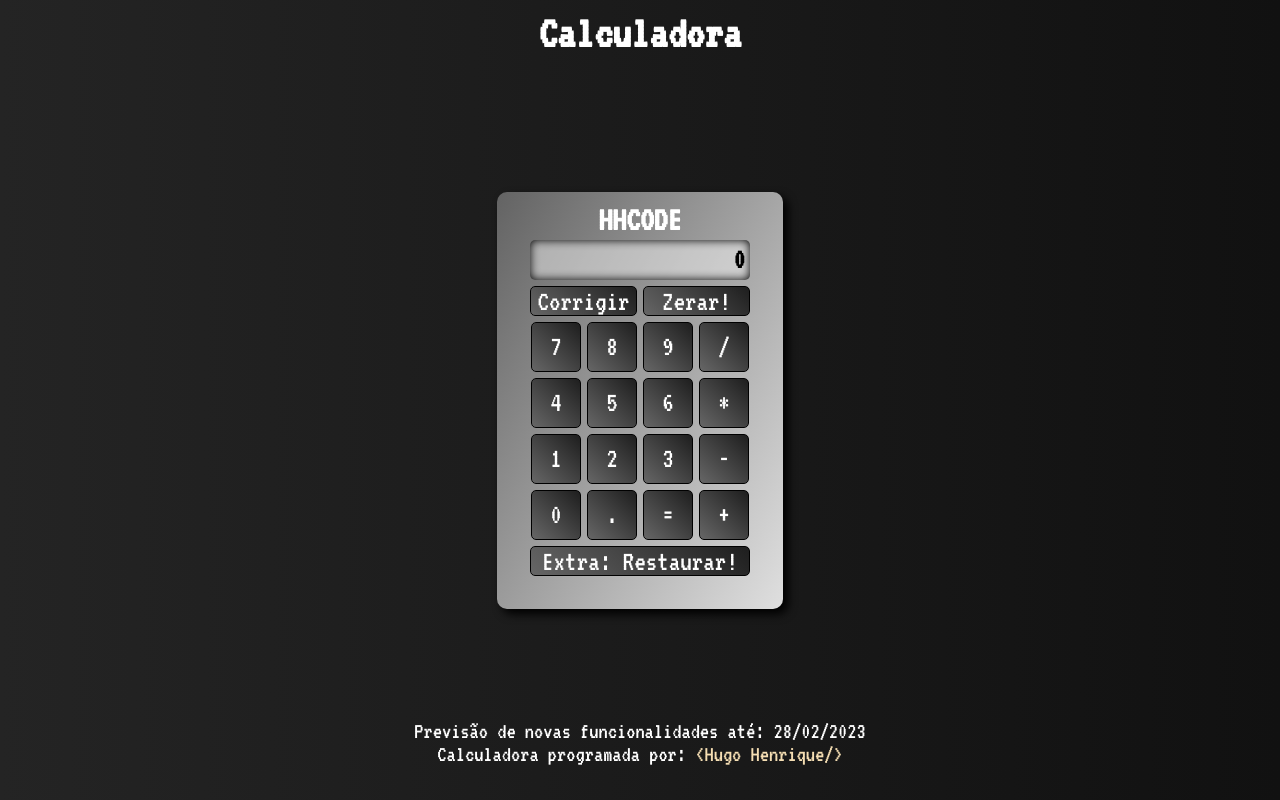
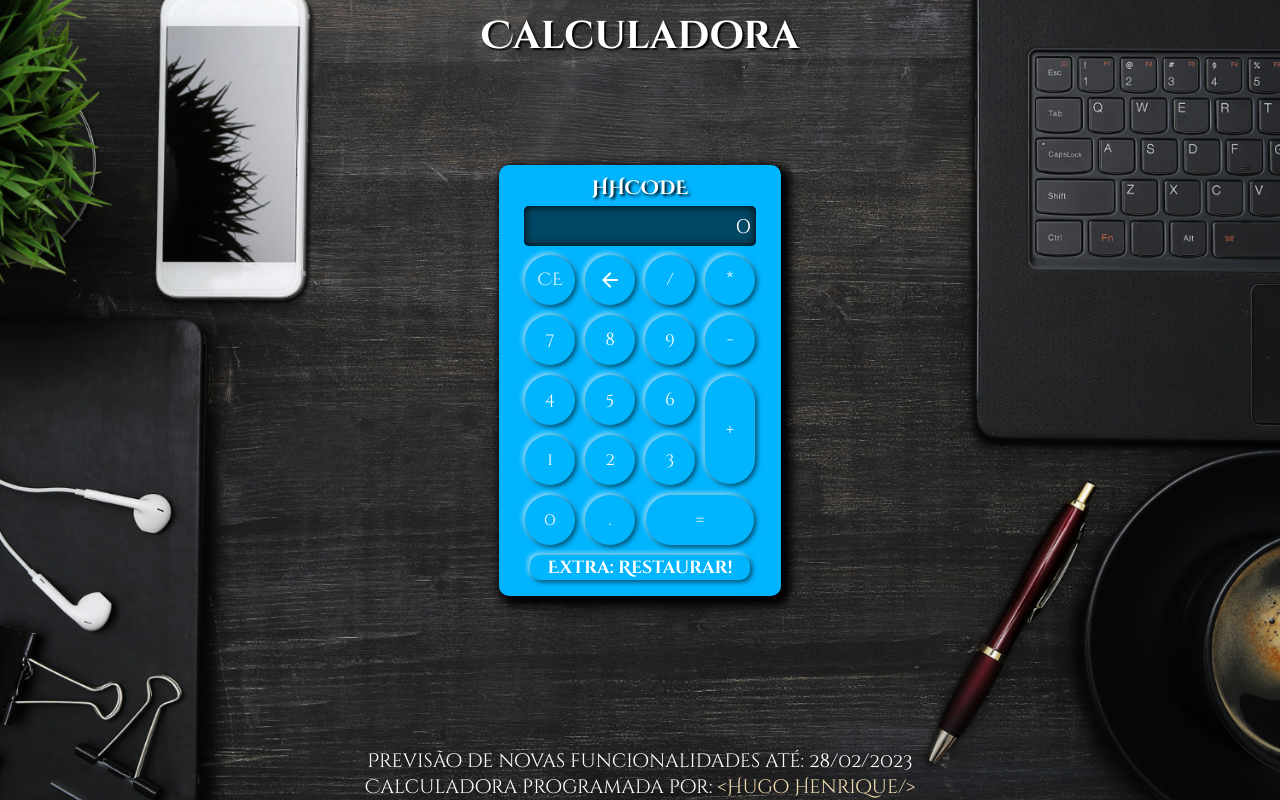
Before and after one commit to HugoAlbuquerque1993/Projetos-Simples, a plain HTML site: page p01 calculadora/index.html in a window 1280 px wide. Drawn offline with nearby package versions, Linux system fonts and the light colour scheme; a web font is replaced by a local one.

Commit message:
atualizando calculadora

```diff
--- a/p01 calculadora/index.html
+++ b/p01 calculadora/index.html
@@ -6,50 +6,51 @@
     <meta name="viewport" content="width=device-width, initial-scale=1.0">
     <title>Calculadora</title>
     <link rel="stylesheet" href="./styles/MainStyle.css">
+    <link rel="stylesheet" href="https://fonts.googleapis.com/css2?family=Material+Symbols+Outlined:opsz,wght,FILL,GRAD@48,400,0,0"/>
 </head>
-<body onkeypress="botao(event)">
+<body onkeydown="botao(event)">
     <header>
         <h1>Calculadora</h1>
     </header>
     <main>
         <section>
-            <div>
-                <h2>HHCODE</h2>
-            </div>
-            <div>
-                <p id="campo">0</p>
-            </div>
-            <div>
-                <input type="button" onclick="corrigir()" value="Corrigir" id="apagar">
-                <input type="button" onclick="zerar()" value="Zerar!" id="apagar">
-            </div>
-            <div>
-                <input type="button" onclick="callNum('7')" value="7">
-                <input type="button" onclick="callNum('8')" value="8">
-                <input type="button" onclick="callNum('9')" value="9">
-                <input type="button" onclick="callNum(`/`)" value="/">
-            </div>
-            <div>
-                <input type="button" onclick="callNum('4')" value="4">
-                <input type="button" onclick="callNum('5')" value="5">
-                <input type="button" onclick="callNum('6')" value="6">
-                <input type="button" onclick="callNum('*')" value="*">
-            </div>
-            <div>
-                <input type="button" onclick="callNum('1')" value="1">
-                <input type="button" onclick="callNum('2')" value="2">
-                <input type="button" onclick="callNum('3')" value="3">
-                <input type="button" onclick="callNum('-')" value="-">
-            </div>
-            <div>
-                <input type="button" onclick="callNum('0')" value="0">
-                <input type="button" onclick="callNum('.')" value=".">
-                <input type="button" onclick="igual()" value="=">
-                <input type="button" onclick="callNum('+')" value="+">
-            </div>
-            <div>
-                <input type="button" onclick="restaurar()" name="restaurar" id="restaurar" value="Extra: Restaurar!">
-            </div>
+            <table>
+                <legend>HHCODE</legend>
+                <tr>
+                    <td colspan="4"><p id="campo">0</p></td>
+                </tr>
+                <tr>
+                    <td><input type="button" onclick="zerar()" value="CE" id="apagar"></td>
+                    <td><button type="button" onclick="corrigir()" id="corrigir" class="material-symbols-outlined">arrow_back</button></td>
+                    <td><input type="button" onclick="callNum(`/`)" value="/"></td>
+                    <td><input type="button" onclick="callNum('*')" value="*"></td>
+                </tr>
+                <tr>
+                    <td><input type="button" onclick="callNum('7')" value="7"></td>
+                    <td><input type="button" onclick="callNum('8')" value="8"></td>
+                    <td><input type="button" onclick="callNum('9')" value="9"></td>
+                    <td><input type="button" onclick="callNum('-')" value="-"></td>
+                </tr>
+                <tr>
+                    <td><input type="button" onclick="callNum('4')" value="4"></td>
+                    <td><input type="button" onclick="callNum('5')" value="5"></td>
+                    <td><input type="button" onclick="callNum('6')" value="6"></td>
+                    <td rowspan="2"><input type="button" onclick="callNum('+')" value="+" id="mais"></td>
+                </tr>
+                <tr>
+                    <td><input type="button" onclick="callNum('1')" value="1"></td>
+                    <td><input type="button" onclick="callNum('2')" value="2"></td>
+                    <td><input type="button" onclick="callNum('3')" value="3"></td>
+                </tr>
+                <tr>
+                    <td><input type="button" onclick="callNum('0')" value="0"></td>
+                    <td><input type="button" onclick="callNum('.')" value="."></td>
+                    <td colspan="2"><input type="button" onclick="igual()" value="=" id="igual"></td>
+                </tr>
+                <tr>
+                    <td colspan="4"><input type="button" onclick="restaurar()" name="restaurar" id="restaurar" value="Extra: Restaurar!"></td>
+                </tr>
+            </table>
         </section>
     </main>
     <footer>
--- a/p01 calculadora/scripts/MainScript.js
+++ b/p01 calculadora/scripts/MainScript.js
@@ -1,6 +1,6 @@
 const campo = document.getElementById("campo")
 const validade = [
-    "0","1","2","3","4","5","6","7","8","9","/","*","-","+",",",".","Enter"
+    "0","1","2","3","4","5","6","7","8","9","/","*","-","+",",",".","Enter","=","Backspace"
 ]
 var restVal = ""
 
@@ -27,11 +27,11 @@ function restaurar(){
 }
 
 function corrigir(){
-    if (campo.innerHTML == "0"){
-        campo.innerHTML = "0"
+    var valor = campo.innerHTML
+    if (valor != "0"){
+        return campo.innerHTML = valor.substring(0, valor.length - 1)
     } else {
-    var valor = campo.innerHTML
-    return campo.innerHTML = valor.substring(0, valor.length - 1)
+        return campo.innerHTML = "0"
     }
 }
 
@@ -55,10 +55,11 @@ function botao(x){
 }
 
 function acionar(x){
-    if (campo.innerHTML.length > 17){
+    if (campo.innerHTML.length > 17 && x.key != "Backspace"){
         alert("Máximo de valores permitidos atingido")
         return
     }
+    if (campo.innerHTML == "0" && x.key != "Backspace"){campo.innerHTML = ""}
     if (x.key == "0"){campo.innerHTML += "0"}
     if (x.key == "1"){campo.innerHTML += "1"}
     if (x.key == "2"){campo.innerHTML += "2"}
@@ -71,7 +72,10 @@ function acionar(x){
     if (x.key == "9"){campo.innerHTML += "9"}
     if (x.key == "."){campo.innerHTML += "."}
     if (x.key == ","){campo.innerHTML += "."}
+    if (x.key == "="){igual()}
+    if (x.key == "Enter"){igual()}
 
+    if (x.key == "Backspace"){corrigir()}
     if (x.key == "/"){campo.innerHTML += "/"}
     if (x.key == "-"){campo.innerHTML += "-"}
     if (x.key == "*"){campo.innerHTML += "*"}
--- a/p01 calculadora/styles/MainStyle.css
+++ b/p01 calculadora/styles/MainStyle.css
@@ -15,98 +15,118 @@
     margin: 0;
     padding: 0;
     box-sizing: border-box;
-    font-family: var(--font6);
+    font-family: var(--font3);
 }
 body, html{
-    background-image: linear-gradient(to left, #111111, #242424);
+    background: black url(../img/bg-workstation.jpg) right center no-repeat;
+    background-size: cover;
     color: white;
     width: 100vw;
     height: 100vh;
-    font-size: 1.2em;
+    font-size: 1.1em;
     text-align: center;
 }
 header{
-    height: 10vh;
+    height: 5vh;
     width: 100vw;
     display: flex;
     justify-content: center;
 }
 header h1{
     margin-top: 10px;
+    text-shadow: 2px 2px 2px black;
 }
 
 
 main{
-    height: 80vh;
+    height: 75vh;
     width: 100vw;
     display: flex;
     justify-content: center;
     align-items: center;
 }
 section{
-    background-image: linear-gradient(120deg, rgb(99, 99, 99), rgb(223, 223, 223));
+    background-color: #00b4fe;
     width: fit-content;
     height: fit-content;
-    display: flex;
-    flex-direction: column;
-    justify-content: space-around;
-    align-items: center;
-    padding: 10px 30px 30px 30px;
     border-radius: 10px;
-    box-shadow: 5px 5px 10px black;
+    box-shadow: 5px 5px 10px 5px black;
+    margin-top: calc(4vw + 30px);
+    padding: 10px 20px;
 }
-section div{
-    width: 100%;
-    display: flex;
-    justify-content: center;
+section legend{
+    font-weight: bold;
+    text-shadow: 2px 2px 3px black;
+}
+section #mais{
+    height: 108px;
+    border-radius: 50px;
+}
+section #igual{
+    width: 108px;
+    border-radius: 50px;
+}
+section #restaurar{
+    width: 220px;
+    border-radius: 10px;
+    font-family: var(--font3);
+    font-weight: bold;
+    height: 25px;
+}
+section #corrigir{
+    width: 50px;
+    height: 50px;
+    border-radius: 50%;
+    border: none;
+    background-color: #00b4fe;
+    box-shadow: 2px 2px 5px rgba(0, 0, 0, 0.605), -2px -2px 5px rgba(255, 255, 255, 0.605);
+    color: white;
+    transition: 0.2s;
+}
+section #corrigir:hover{
+    background-color: #0037fe5d;
 }
 section #campo{
+    font-family: var(--font3);
+    max-width: 232px;
     height: 40px;
-    min-width: 220px;
-    max-width: 220px;
     margin: 3px;
     border-radius: 5px;
     box-shadow: inset 0 0 10px #000000;
-    text-align: right;
-    font-size: 1.5rem;
-    font-weight: bold;
+    font-size: 1.3rem;
     padding-right: 5px;
-    background-color: rgba(255, 255, 255, 0.441);
-    color: #000000;
+    background-color: rgba(0, 0, 0, 0.601);
+    color: white;
+    overflow: hidden;
     display: flex;
-    justify-content: end;
+    justify-content: right;
     align-items: center;
-    overflow: auto;
 }
 section input[type="number"]::-webkit-inner-spin-button, section input[type="number"]::-webkit-outer-spin-button{
     display: none;
 }
-section #apagar{
-    width: 50%;
-    height: 30px;
-}
-section #restaurar{
-    width: 220px;
-    height: 30px;
-}
-section input[type="button"]{
+section input{
+    font-family: var(--font3);
     width: 50px;
     height: 50px;
-    font-size: 1.5rem;
-    border-radius: 5px;
-    border: 1px solid black;
-    color: white;
+    font-size: 1rem;
+    border-radius: 50%;
+    border: none;
+    color: #ffffff;
     transition: 0.2s;
-    margin: 3px;
-    background-image: linear-gradient(45deg, #666666, #1e1e1e)
+    margin: 4px;
+    background-color: #00b4fe;
+    box-shadow: 2px 2px 5px rgba(0, 0, 0, 0.605), -2px -2px 5px rgba(255, 255, 255, 0.605);
 }
 section input[type="button"]:hover{
-    background-color: orange;
-    border: 3px solid gray;
+    background-color: #0037fe5d;
 }
 
 footer{
-    height: 10vh;
+    height: 20vh;
+    display: flex;
+    flex-direction: column;
+    justify-content: flex-end;
 }
 footer a{
     color: wheat;
```
Also changed, not shown: p01 calculadora/img/antes-depois.jpg (added), p01 calculadora/img/bg-workstation.jpg (added).
